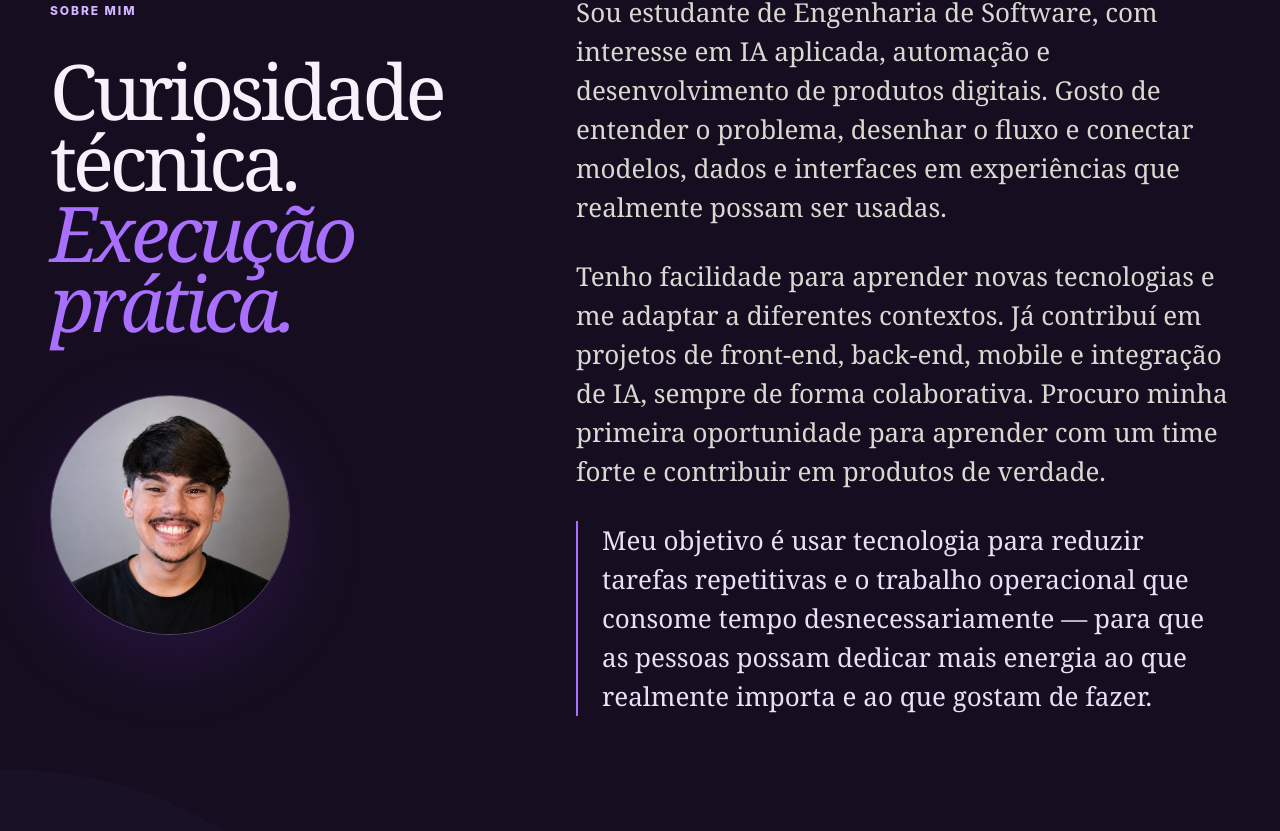
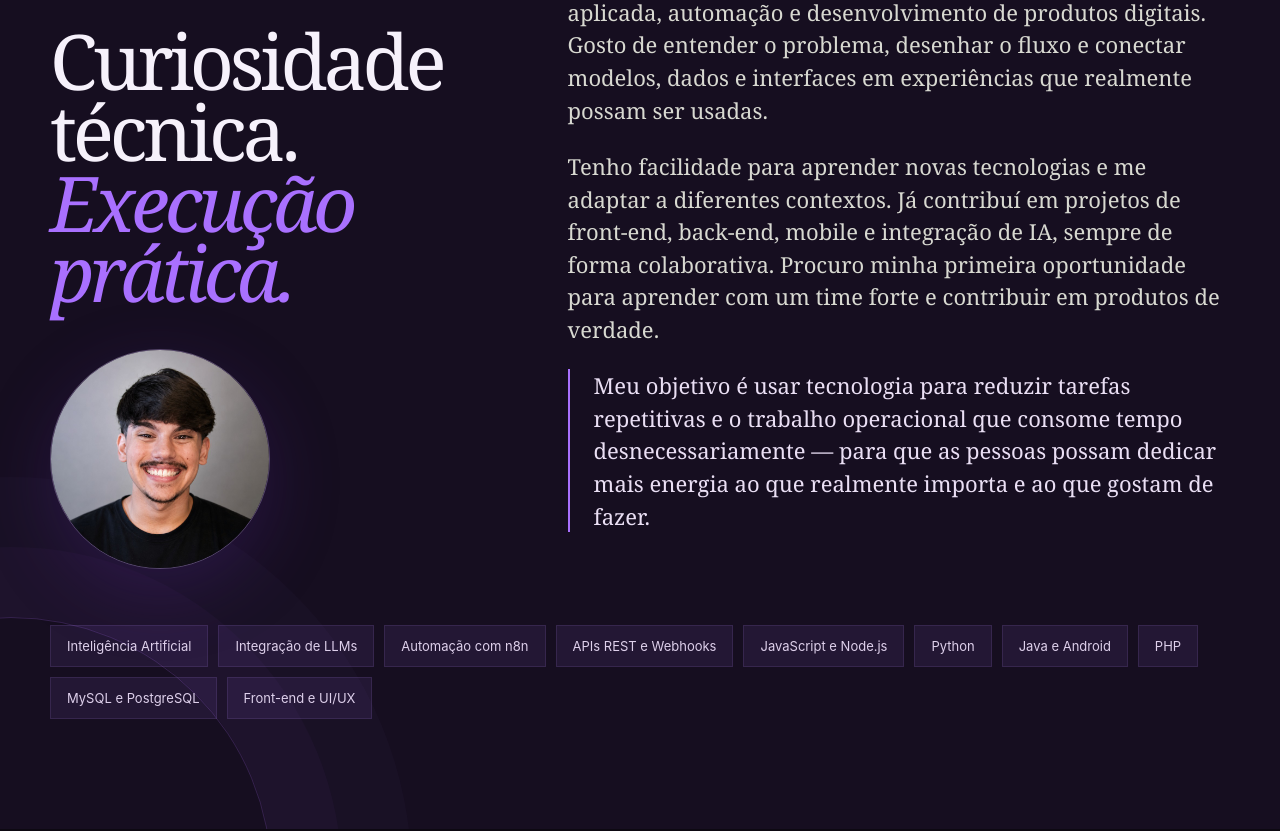
Before and after one commit to gugdev/portfolio, a Next.js app: page / in a window 1280 px wide. Shown: the part 5649-6480 px from the top of the page. Built offline with nearby package versions, Linux system fonts and the light colour scheme.

Commit message:
fix: tighten desktop about section

```diff
--- a/app/globals.css
+++ b/app/globals.css
@@ -121,18 +121,18 @@ h2 { font-size: clamp(52px, 7vw, 96px); line-height: .92; }
 .disclosureContent p { margin: 0 0 16px; color: #aeb0a7; font-size: 14px; line-height: 1.6; }
 .disclosureContent strong { margin-bottom: 5px; }
 .about { background: #160e20; position: relative; overflow: hidden; }
+.about.section { padding-top: 110px; padding-bottom: 110px; }
 .about::after { content: ""; position: absolute; width: 520px; height: 520px; left: -250px; bottom: -310px; border: 1px solid rgba(177,112,255,.2); border-radius: 50%; box-shadow: 0 0 0 70px rgba(177,112,255,.03), 0 0 0 140px rgba(177,112,255,.025); }
 .aboutGrid { position: relative; z-index: 1; }
-.aboutGrid { display: grid; grid-template-columns: .8fr 1.2fr; gap: 90px; }
-.aboutGrid > div:first-child { grid-row: span 2; }
+.aboutGrid { display: grid; grid-template-columns: .8fr 1.2fr; gap: 56px 76px; }
 .aboutGrid h2 { font-size: clamp(48px, 6vw, 78px); margin-top: 38px; }
 .aboutIntro { display: flex; flex-direction: column; align-items: flex-start; }
-.aboutPortrait { width: 240px; aspect-ratio: 1; margin: 56px 0 0; border-radius: 50%; overflow: hidden; border: 1px solid rgba(210,181,255,.34); box-shadow: 0 22px 70px rgba(81,35,142,.28); }
+.aboutPortrait { width: 220px; aspect-ratio: 1; margin: 40px 0 0; border-radius: 50%; overflow: hidden; border: 1px solid rgba(210,181,255,.34); box-shadow: 0 22px 70px rgba(81,35,142,.28); }
 .aboutPortrait img { width: 100%; height: 100%; display: block; object-fit: cover; }
-.aboutCopy { font-family: Georgia, serif; font-size: 26px; line-height: 1.5; color: #d8d9d1; }
-.aboutCopy p { margin: 0 0 30px; }
+.aboutCopy { font-family: Georgia, serif; font-size: 22px; line-height: 1.48; color: #d8d9d1; }
+.aboutCopy p { margin: 0 0 24px; }
 .aboutCopy .aboutMission { padding-left: 24px; border-left: 2px solid var(--acid); color: #eadff4; }
-.skillCloud { display: flex; gap: 10px; flex-wrap: wrap; align-content: flex-start; }
+.skillCloud { grid-column: 1 / -1; display: flex; gap: 10px; flex-wrap: wrap; align-content: flex-start; }
 .skillCloud span { padding: 12px 16px; background: rgba(169,112,255,.09); border: 1px solid rgba(190,145,255,.12); color: #ded0eb; font-size: 13px; }
 .education .kicker { margin-bottom: 54px; }
 .timeline { border-top: 1px solid var(--line); }
@@ -173,9 +173,10 @@ h2 { font-size: clamp(52px, 7vw, 96px); line-height: .92; }
   .projectMedia { grid-column: 1 / -1; margin-top: 12px; }
   .project h3 { font-size: 40px; }
   .aboutGrid { grid-template-columns: 1fr; gap: 44px; }
-  .aboutGrid > div:first-child { grid-row: auto; }
+  .about.section { padding-top: 90px; padding-bottom: 90px; }
   .aboutPortrait { width: 180px; margin-top: 38px; }
   .aboutCopy { font-size: 21px; }
+  .skillCloud { grid-column: auto; }
   .educationItem { grid-template-columns: 1fr; gap: 15px; }
   .contactInner { min-height: 560px; }
   .footer { align-items: flex-start; flex-direction: column; justify-content: center; gap: 8px; }
```
